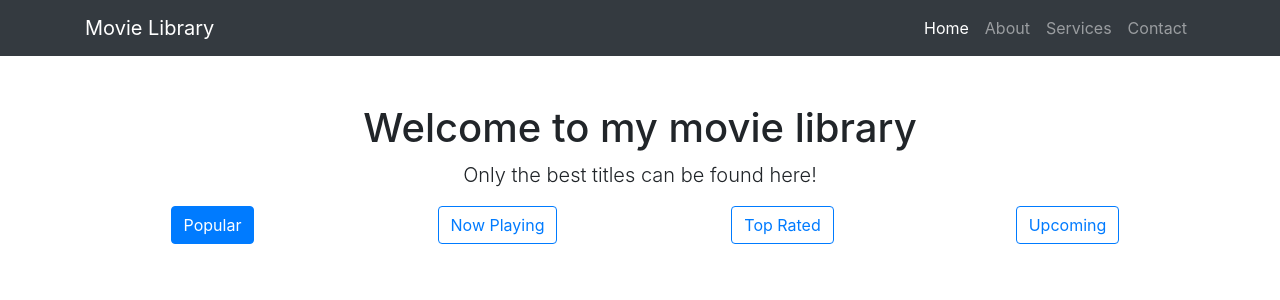
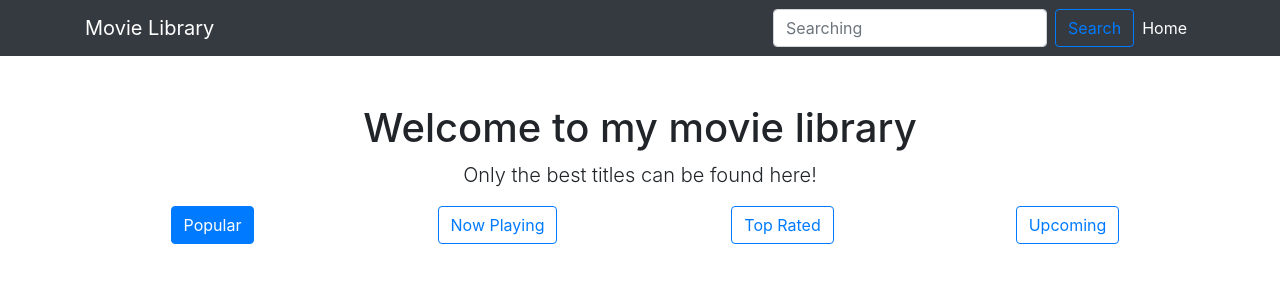
Before and after one commit to martix171717/movies_catalogue, a Flask app: page / in a window 1280 px wide. Shown: the top 300 px of the page. Run offline with Flask 2, Linux system fonts and the light colour scheme; data that the repository does not hold is empty; some libraries are stand-ins or nearby versions.

Commit message:
Add search function

```diff
--- a/templates/index.html
+++ b/templates/index.html
@@ -18,10 +18,11 @@
                 <button class="navbar-toggler" type="button" data-bs-toggle="collapse" data-bs-target="#navbarSupportedContent" aria-controls="navbarSupportedContent" aria-expanded="false" aria-label="Toggle navigation"><span class="navbar-toggler-icon"></span></button>
                 <div class="collapse navbar-collapse" id="navbarSupportedContent">
                     <ul class="navbar-nav ml-auto ms-auto mb-2 mb-lg-0">
+                        <form class="form-inline" action="/search" method="GET">
+                            <input class="form-control mr-sm-2" type="text" value="{% if search_query %}{{ search_query }}{% endif %}" placeholder="Searching" aria-label="Search" name="qry">
+                            <button class="btn btn-outline-primary" type="submit">Search</button>
+                        </form>
                         <li class="nav-item"><a class="nav-link active" aria-current="page" href="{{ url_for('homepage', list_type="popular") }}">Home</a></li>
-                        <li class="nav-item"><a class="nav-link" href="#">About</a></li>
-                        <li class="nav-item"><a class="nav-link" href="#">Services</a></li>
-                        <li class="nav-item"><a class="nav-link" href="#">Contact</a></li>
                     </ul>
                 </div>
             </div>
```
